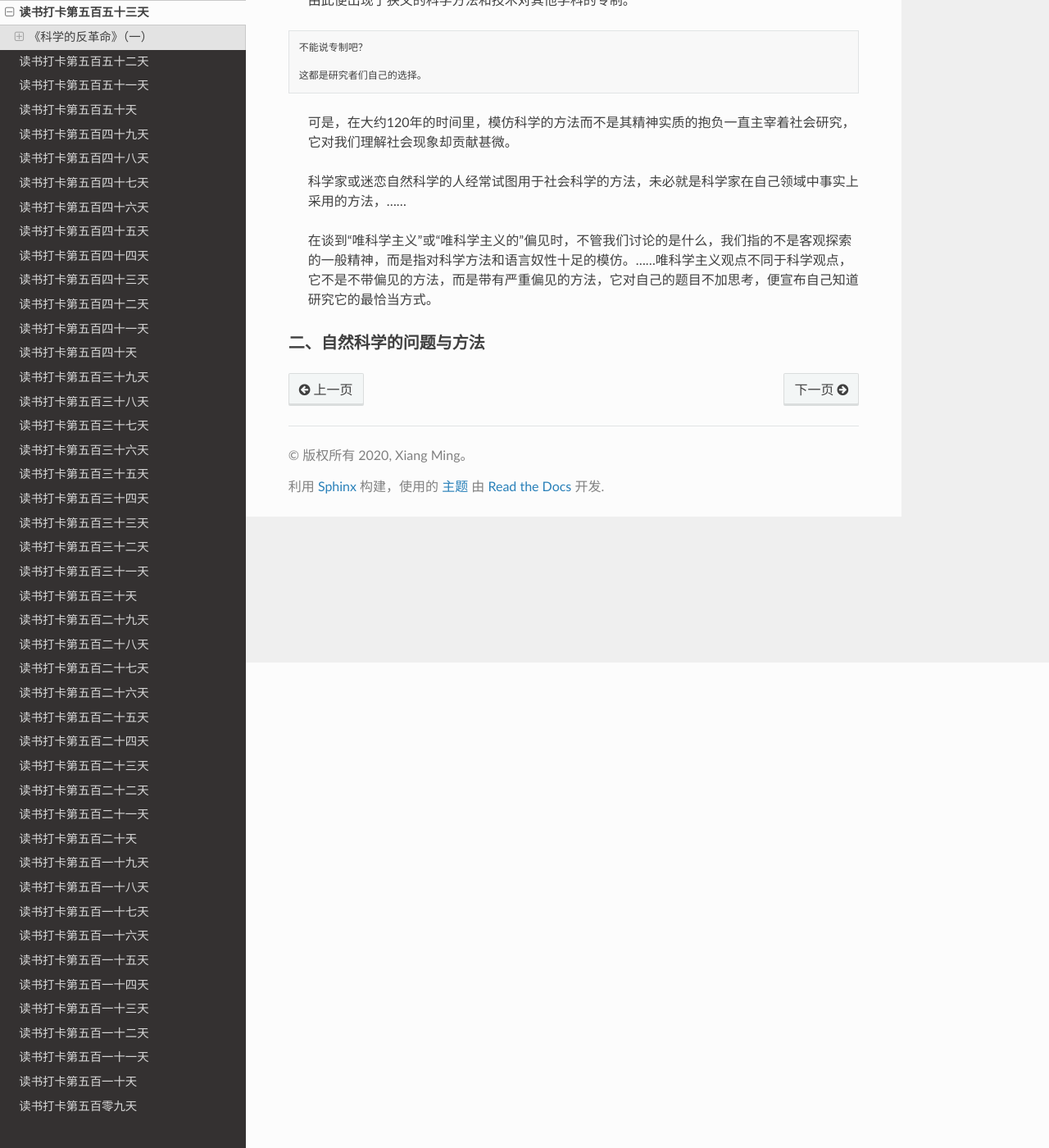
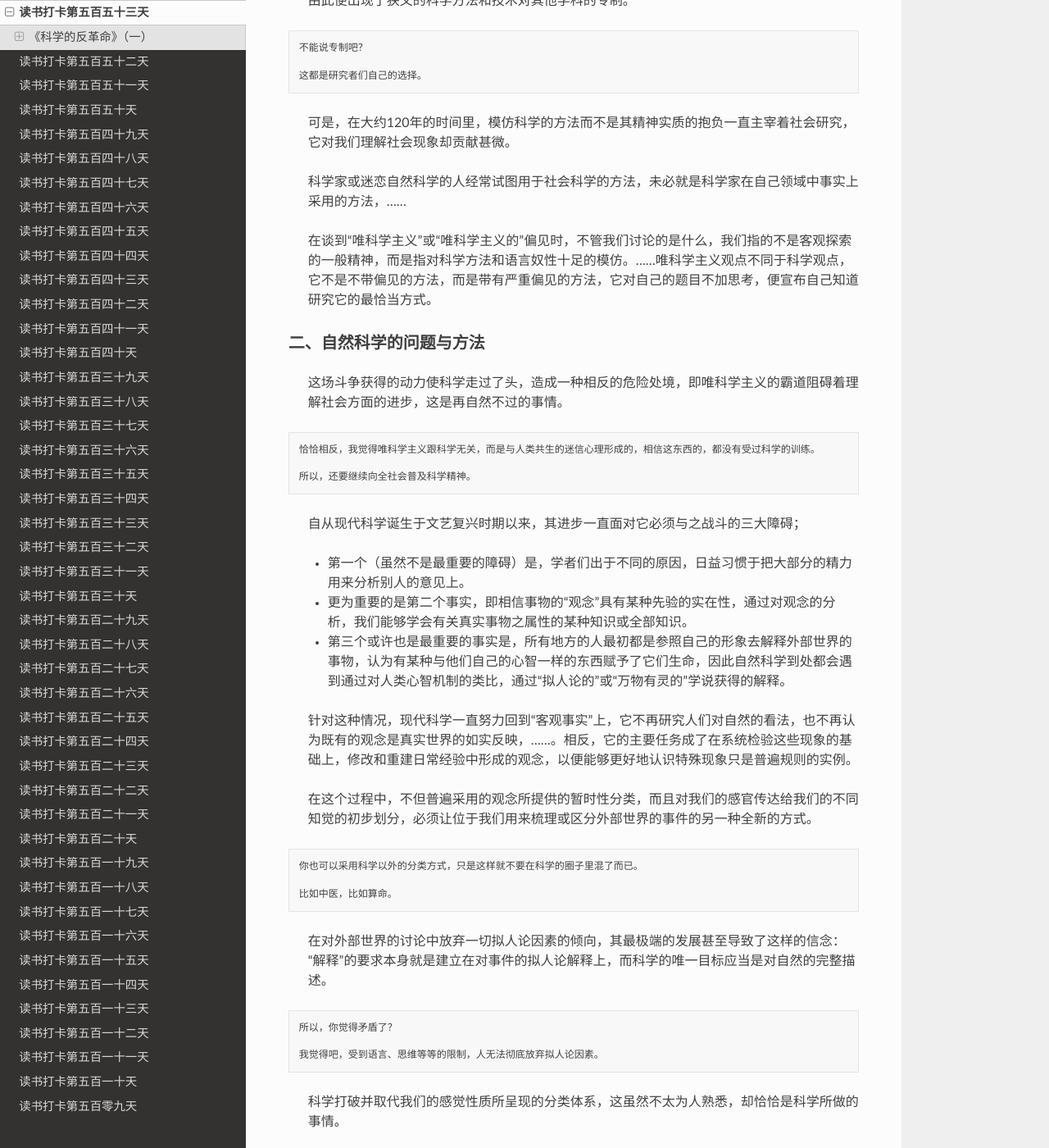
Before and after one commit to xiangming1975/reading, a Sphinx documentation site: the page built from source/2022-02-28.md, in a window 1280 px wide and 1400 px high, scrolled down 592 px. Shown: the whole window at 82% size. Built offline with Sphinx 7.4.7 and the Read the Docs theme 2.0.0, drawn with Linux system fonts in a browser that asks for light colours; some of the changed text lies outside the part shown.

Commit message:
自动提交时间: 2022-02-27T23:00:03,802892437+08:00

````diff
--- a/source/2022-02-28.md
+++ b/source/2022-02-28.md
@@ -27,4 +27,37 @@
 
 ### 二、自然科学的问题与方法
 
+> 这场斗争获得的动力使科学走过了头，造成一种相反的危险处境，即唯科学主义的霸道阻碍着理解社会方面的进步，这是再自然不过的事情。
+```
+恰恰相反，我觉得唯科学主义跟科学无关，而是与人类共生的迷信心理形成的，相信这东西的，都没有受过科学的训练。
+
+所以，还要继续向全社会普及科学精神。
+```
+> 自从现代科学诞生于文艺复兴时期以来，其进步一直面对它必须与之战斗的三大障碍；
+> * 第一个（虽然不是最重要的障碍）是，学者们出于不同的原因，日益习惯于把大部分的精力用来分析别人的意见上。
+> * 更为重要的是第二个事实，即相信事物的“观念”具有某种先验的实在性，通过对观念的分析，我们能够学会有关真实事物之属性的某种知识或全部知识。
+> * 第三个或许也是最重要的事实是，所有地方的人最初都是参照自己的形象去解释外部世界的事物，认为有某种与他们自己的心智一样的东西赋予了它们生命，因此自然科学到处都会遇到通过对人类心智机制的类比，通过“拟人论的”或“万物有灵的”学说获得的解释。
+
+> 针对这种情况，现代科学一直努力回到“客观事实”上，它不再研究人们对自然的看法，也不再认为既有的观念是真实世界的如实反映，……。相反，它的主要任务成了在系统检验这些现象的基础上，修改和重建日常经验中形成的观念，以便能够更好地认识特殊现象只是普遍规则的实例。
+
+> 在这个过程中，不但普遍采用的观念所提供的暂时性分类，而且对我们的感官传达给我们的不同知觉的初步划分，必须让位于我们用来梳理或区分外部世界的事件的另一种全新的方式。
+```
+你也可以采用科学以外的分类方式，只是这样就不要在科学的圈子里混了而已。
+
+比如中医，比如算命。
+```
+> 在对外部世界的讨论中放弃一切拟人论因素的倾向，其最极端的发展甚至导致了这样的信念：“解释”的要求本身就是建立在对事件的拟人论解释上，而科学的唯一目标应当是对自然的完整描述。
+```
+所以，你觉得矛盾了？
+
+我觉得吧，受到语言、思维等等的限制，人无法彻底放弃拟人论因素。
+```
+> 科学打破并取代我们的感觉性质所呈现的分类体系，这虽然不太为人熟悉，却恰恰是科学所做的事情。
+
+> 现代科学的整个历史，是一个日益摆脱我们对外部刺激物的分类、直到它们最终完全消失的过程，这时“自然科学便达到了这样一个发展阶段：能够表达我们的感官捕捉到的事物的语言，不再能表达可观察的现象。唯一恰当的语言就是数学语言”，即一门描述各种因素之间复杂关系的先进学科，而除了这种关系之外，各因素之间没有其他属性。
+```
+不是没有其他属性，是在这项研究中不考虑或刻意排除其他属性。
+```
+> 事物在某种意义上仍然未变，虽然它的全部可感知属性可能已经发生了变化。
+
 >
````
